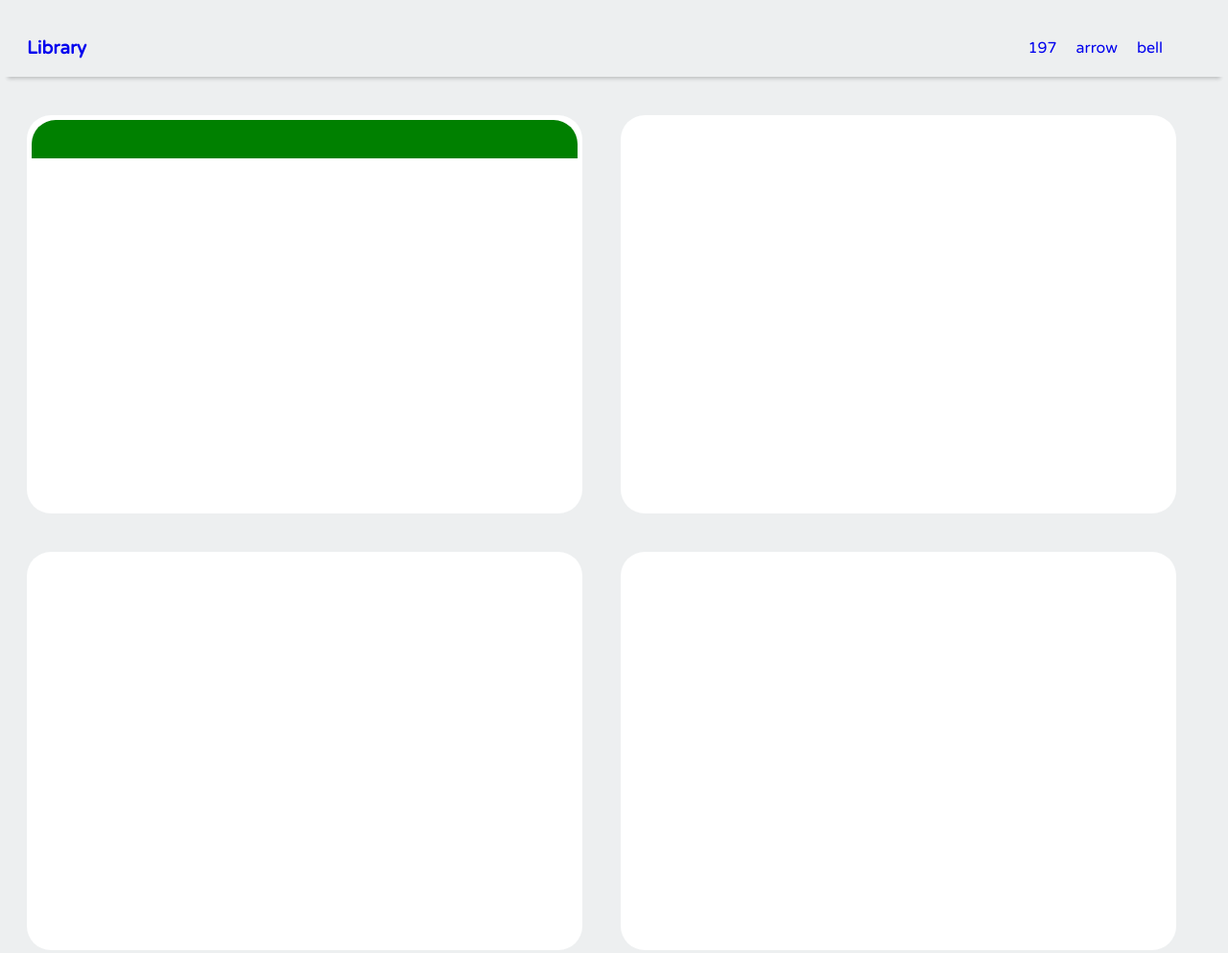
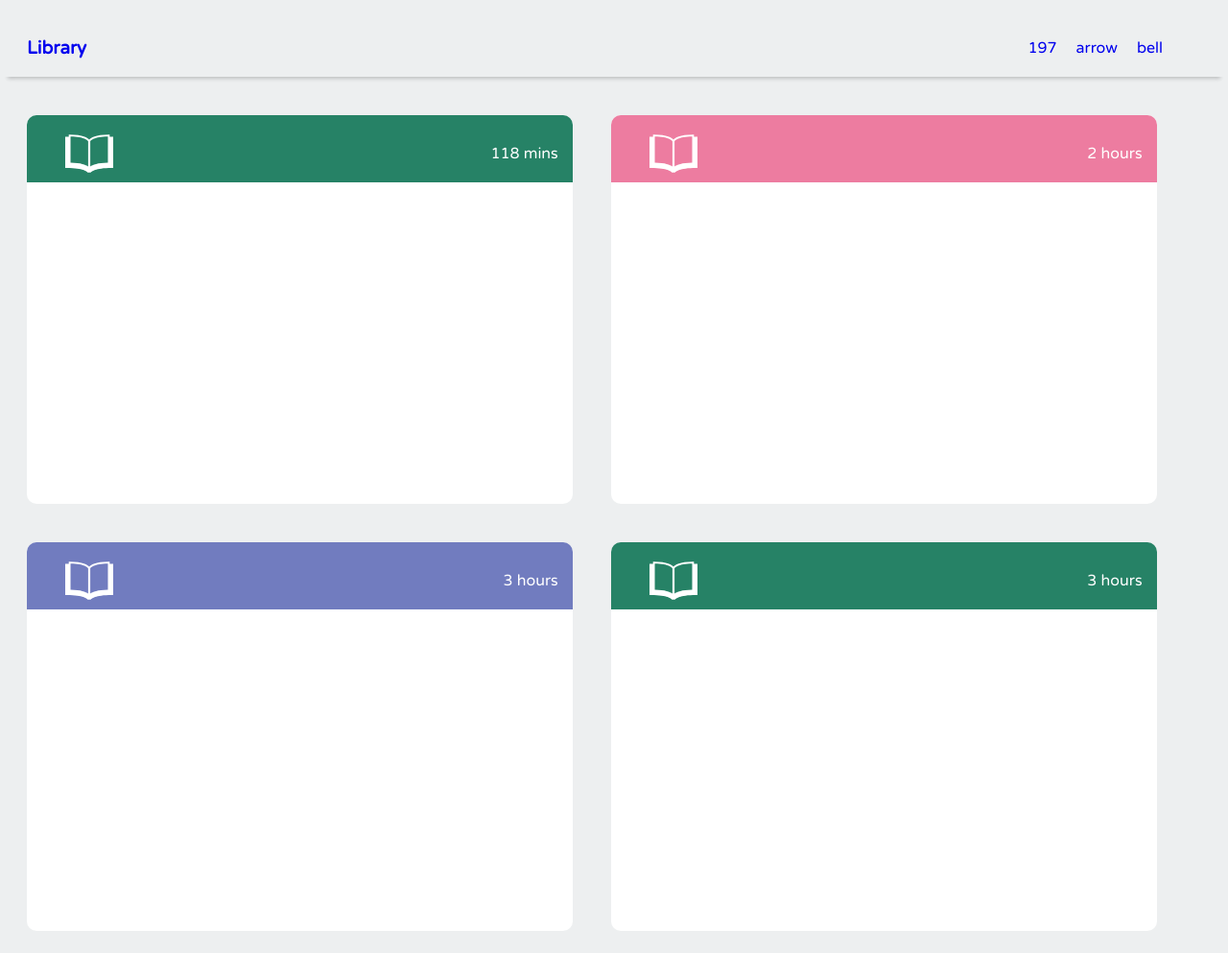
Before and after one commit to bborealis/treehouse_library, a plain HTML site: page index.html in a window 1280 px wide. Shown: the whole page at 96% size. Drawn offline with Linux system fonts and the light colour scheme.

Commit message:
add course headers to all boxes

```diff
--- a/css/styles.css
+++ b/css/styles.css
@@ -46,20 +46,55 @@ body {
   width : 45%;
   float : left;
   height : 45%;
-  padding: 5px;
-  border-radius : 25px;
+  border-radius : 10px;
   margin : 20px;
 }
 
+.course-header {
+  width : 100%;
+  height : 70px;
+  border-top-right-radius: 10px;
+  border-top-left-radius: 10px;
+}
+
 #java .course-header {
-  background : green;
+  background : #268266;
   background-size : cover;
   width : 100%;
 }
 
-.course-header {
+#django .course-header {
+  background : #ed7ca0;
+  background-size : cover;
   width : 100%;
-  height : 40px;
-  border-top-right-radius: 25px;
-  border-top-left-radius: 25px;
 }
+
+#woocommerce .course-header {
+  background : #717cbf;
+  background-size : cover;
+  width : 100%;
+}
+
+#javafx .course-header {
+  background : #268266;
+  background-size : cover;
+  width : 100%;
+}
+
+.course-header li {
+  float : left;
+  list-style-type: none;
+  height : 50%;
+
+}
+.course-header ul ul {
+  float : right;
+  height : 50%;
+  padding-right: 15px;
+  color : white;
+}
+
+.course-header ul {
+  margin : 0;
+  padding-top : 15px;
+}
--- a/index.html
+++ b/index.html
@@ -22,18 +22,44 @@
       <div id="content">
         <div class="course" id="java">
           <div class="course-header">
-
+            <ul>
+              <li><img src="img/book.svg" alt="" /></li>
+              <ul>
+                <li>118 mins</li>
+              </ul>
+            </ul>
           </div>
 
         </div>
         <div class="course" id="django">
-
+          <div class="course-header">
+            <ul>
+              <li><img src="img/book.svg" alt="" /></li>
+              <ul>
+                <li>2 hours</li>
+              </ul>
+            </ul>
+          </div>
         </div>
         <div class="course" id="woocommerce">
-
+          <div class="course-header">
+            <ul>
+              <li><img src="img/book.svg" alt="" /></li>
+              <ul>
+                <li>3 hours</li>
+              </ul>
+            </ul>
+          </div>
         </div>
         <div class="course" id="javafx">
-
+          <div class="course-header">
+            <ul>
+              <li><img src="img/book.svg" alt="" /></li>
+              <ul>
+                <li>3 hours</li>
+              </ul>
+            </ul>
+          </div>
         </div>
       </div>
 
```
Also changed, not shown: img/book.svg (added), img/dot.svg (added).
